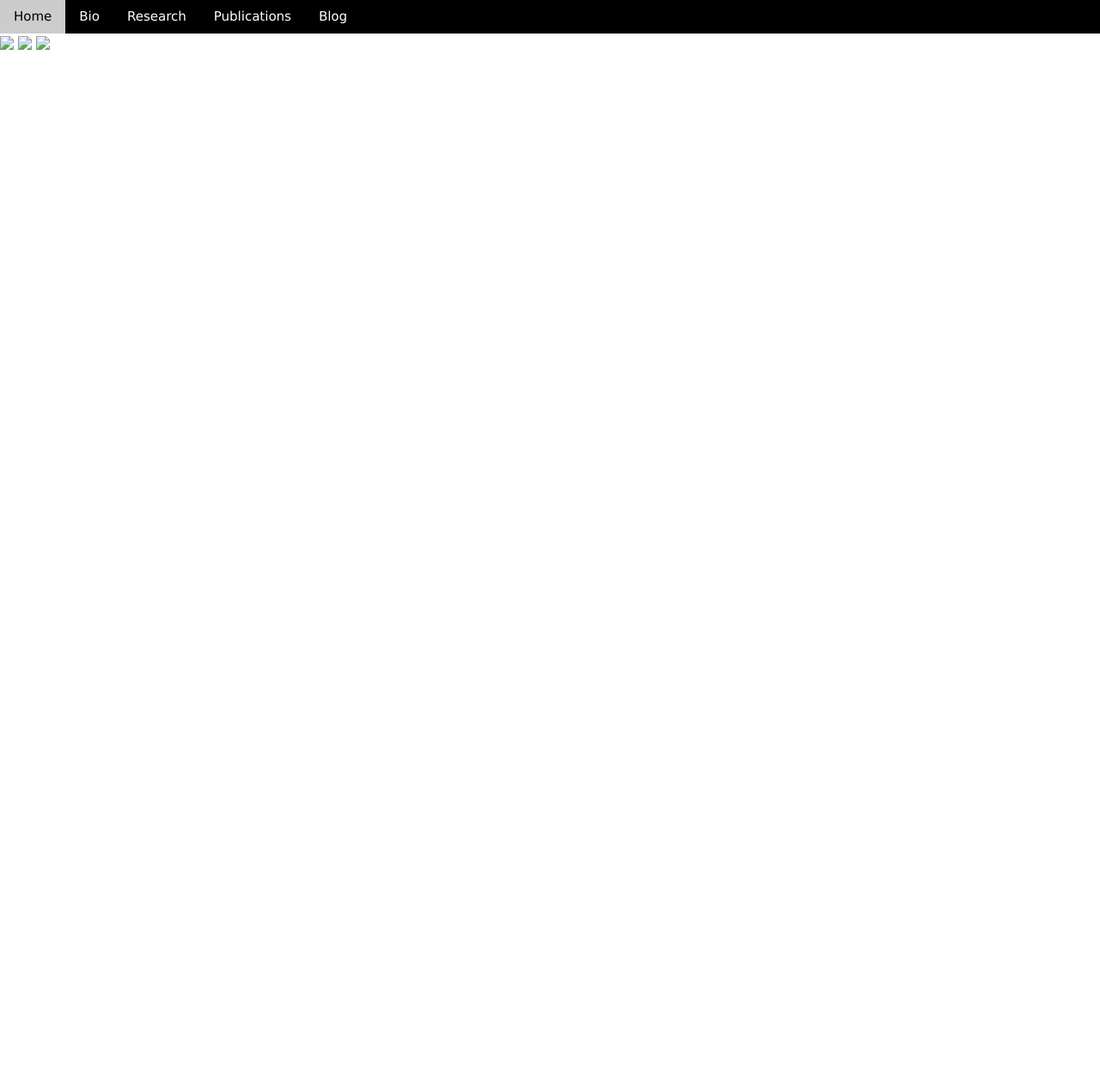
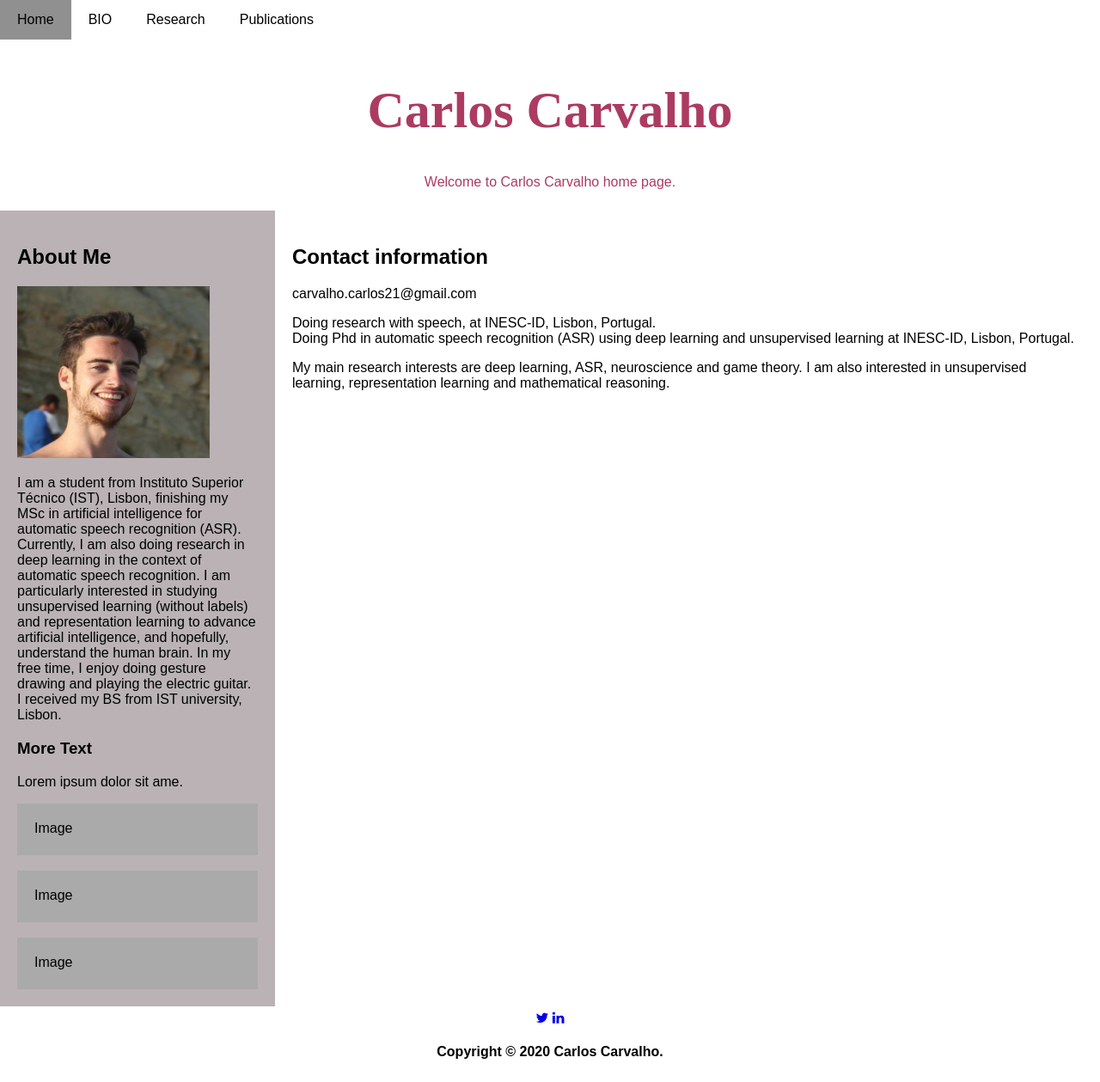
Before and after one commit to Miamoto/Miamoto.github.io, a plain HTML site: page index.html in a window 1280 px wide. Shown: the whole page at 86% size. Before the commit the page ends 800 px from the top, so only its background shows below. Drawn offline with nearby package versions, Linux system fonts and the light colour scheme.

Commit message:
first update

```diff
--- /dev/null
+++ b/css/basics.css
@@ -0,0 +1,119 @@
+* {
+  box-sizing: border-box;
+}
+
+/* Style the body */
+body {
+  font-family: Arial, Helvetica, sans-serif;
+  margin: 0;
+}
+
+/* Header/logo Title */
+.header {
+  padding: 8px;
+  text-align: center;
+  background: white;
+  color: #AC3B61;
+}
+
+/* Increase the font size of the heading */
+.header h1 {
+  font-size: 60px;
+  font-family: Papyrus;
+}
+
+/* Style the top navigation bar */
+.navbar {
+  overflow: hidden;
+  background-color: white;
+}
+
+/* Style the navigation bar links */
+.navbar a {
+  float: left;
+  display: block;
+  color: black;
+  text-align: center;
+  padding: 14px 20px;
+  text-decoration: none;
+}
+
+/* Right-aligned link */
+.navbar a.right {
+  float: right;
+}
+
+/* Change color on hover */
+.navbar a:hover {
+  background-color: #909090;
+  color: black;
+}
+
+/* Column container */
+.row {
+  display: -ms-flexbox; /* IE10 */
+  display: flex;
+  -ms-flex-wrap: wrap; /* IE10 */
+  flex-wrap: wrap;
+}
+
+/* Create two unequal columns that sits next to each other */
+/* Sidebar/left column */
+.side {
+  -ms-flex: 30%; /* IE10 */
+  flex: 20%;
+  background-color: #BAB2B5;
+  padding: 20px;
+}
+
+/* Main column */
+.main {
+  -ms-flex: 70%; /* IE10 */
+  flex: 70%;
+  background-color: white;
+  padding: 20px;
+}
+
+/* Fake image, just for this example */
+.fakeimg {
+  background-color: #aaa;
+  width: 100%;
+  padding: 20px;
+}
+
+.face {
+  /*background-color: #aaa;*/
+  width: 80%;
+  padding: 0px;
+}
+
+/* Footer */
+.footer {
+  padding: 5px;
+  text-align: center;
+  background: white;
+}
+
+/* Responsive layout - when the screen is less than 700px wide, make the two columns stack on top of each other instead of next to each other */
+@media screen and (max-width: 700px) {
+  .row {
+    flex-direction: column;
+  }
+}
+
+/* Responsive layout - when the screen is less than 400px wide, make the navigation links stack on top of each other instead of next to each other */
+@media screen and (max-width: 400px) {
+  .navbar a {
+    float: none;
+    width: 100%;
+  }
+}
+
+p {
+
+}
+#p2 {
+  margin:0;
+  padding:0;
+  font-size:16px;
+}
--- a/index.html
+++ b/index.html
@@ -1,27 +1,67 @@
 <!DOCTYPE html>
-<html>
+<html lang="en">
+<head>
+<title>Carlos Carvalho</title>
 <meta charset="UTF-8">
 <meta name="viewport" content="width=device-width, initial-scale=1">
-<link rel="stylesheet" href="https://www.w3schools.com/w3css/3/w3.css">
-
-<!-- CCContent will go here -->
+<link rel="stylesheet" type="text/css" href="css/basics.css" media="screen"/>
+<link rel="stylesheet" href="https://cdnjs.cloudflare.com/ajax/libs/font-awesome/4.6.3/css/font-awesome.min.css">
+<link href="images/favicon.ico" rel="shortcut icon" type="image/x-icon" />
+</head>
 <body>
 
-<!-- Navigation -->
-<nav class="w3-bar w3-black">
-  <a href="#home" class="w3-button w3-bar-item">Home</a>
-  <a href="#bio" class="w3-button w3-bar-item">Bio</a>
-  <a href="#research" class="w3-button w3-bar-item">Research</a>
-  <a href="#publications" class="w3-button w3-bar-item">Publications</a>
-  <a href="#blog" class="w3-button w3-bar-item">Blog</a>
-</nav>
+<div class="navbar">
+  <a href="#">Home</a>
+  <a href="#">BIO</a>
+  <a href="#">Research</a>
+  <a href="#">Publications</a>
+</div>
 
-<!-- Slide Show -->
-<section>
-  <img class="mySlides" src="img_la.jpg" style="width:100%">
-  <img class="mySlides" src="img_ny.jpg" style="width:100%">
-  <img class="mySlides" src="img_chicago.jpg" style="width:100%">
-</section>
+<div class="header">
+  <h1>Carlos Carvalho</h1>
+  <p>Welcome to Carlos Carvalho home page.</p>
+</div>
+
+<div class="row">
+  <div class="side">
+    <h2>About Me</h2>
+    <img src="images/face.JPEG" class="face" style="height:200px;">
+    <p>I am a student from Instituto Superior Técnico (IST), Lisbon, finishing my MSc in artificial intelligence for automatic speech recognition (ASR).
+      Currently, I am also doing research in deep learning in the context of automatic speech recognition. I am particularly interested in
+      studying unsupervised learning (without labels) and representation learning to advance artificial intelligence, and hopefully, understand the human brain.
+      In my free time, I enjoy doing gesture drawing and playing the electric guitar. I received my BS from IST university, Lisbon.</p>
+    <h3>More Text</h3>
+    <p>Lorem ipsum dolor sit ame.</p>
+    <div class="fakeimg" style="height:60px;">Image</div><br>
+    <div class="fakeimg" style="height:60px;">Image</div><br>
+    <div class="fakeimg" style="height:60px;">Image</div>
+  </div>
+  <div class="main">
+    <h2>Contact information</h2>
+    <p>carvalho.carlos21@gmail.com</p>
+    <p id='p2'>Doing research with speech, at INESC-ID, Lisbon, Portugal.</p>
+    <p id='p2'>Doing Phd in automatic speech recognition (ASR) using deep learning and unsupervised learning at INESC-ID, Lisbon, Portugal.</p>
+
+    <p>My main research interests are deep learning, ASR, neuroscience and game theory. I am also interested in unsupervised learning, representation learning and mathematical reasoning.</p>
+
+    <!--<h5>Title description, Dec 7, 2017</h5>
+    <div class="fakeimg" style="height:200px;">Image</div>
+    <p>Some text..</p>
+    <p>Sunt in culpa qui officia deserunt mollit anim id est laborum consectetur adipiscing elit, sed do eiusmod tempor incididunt ut labore et dolore magna aliqua. Ut enim ad minim veniam, quis nostrud exercitation ullamco.</p>
+    <br>
+    <h2>TITLE HEADING</h2>
+    <h5>Title description, Sep 2, 2017</h5>
+    <div class="fakeimg" style="height:200px;">Image</div>
+    <p>Some text..</p>
+    <p>Sunt in culpa qui officia deserunt mollit anim id est laborum consectetur adipiscing elit, sed do eiusmod tempor incididunt ut labore et dolore magna aliqua. Ut enim ad minim veniam, quis nostrud exercitation ullamco.</p>!-->
+  </div>
+</div>
+
+<div class="footer">
+  <a href="#"><i class="fa fa-twitter"></i></a>
+  <a href="#"><i class="fa fa-linkedin"></i></a>
+  <h4>Copyright © 2020 Carlos Carvalho.</h5>
+</div>
 
 </body>
 </html>
```
Also changed, not shown: images/face.JPEG (added), images/favicon.ico (added), 1 other file.
